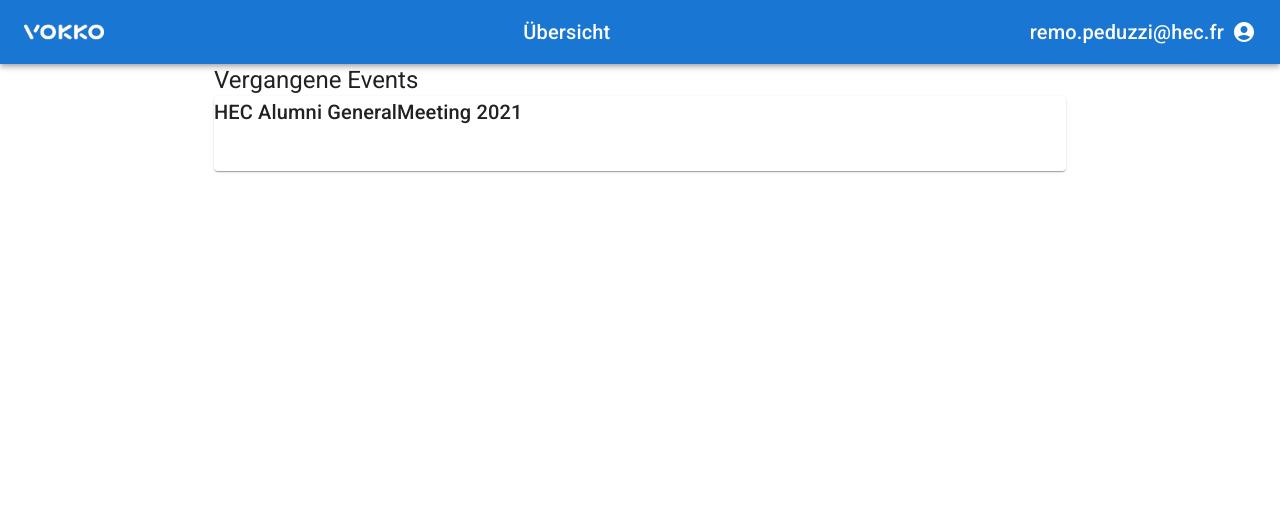
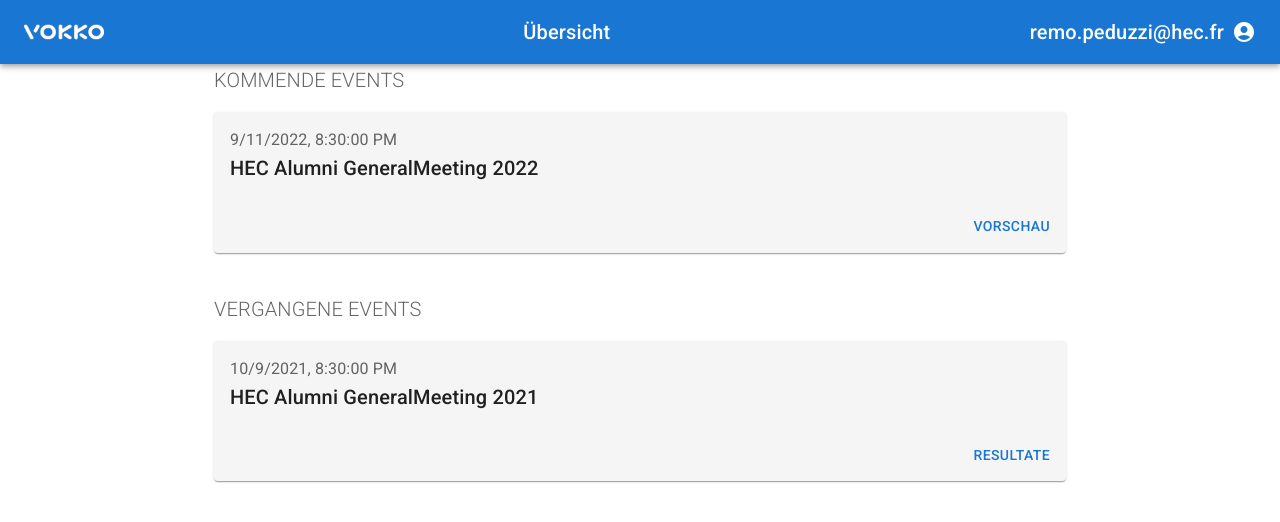
Before and after one commit to raaflaub/e-voting-app, a React (Create React App) app in the folder vokko-e-voting/: page /voter in a window 1280 px wide. Shown: the top 522 px of the page. Built offline with nearby package versions, Linux system fonts and the light colour scheme.

Commit message:
EventList Styling

```diff
--- /dev/null
+++ b/vokko-e-voting/src/event/EventList.tsx
@@ -0,0 +1,32 @@
+import React from 'react';
+import {Button, Paper, Stack, Typography} from "@mui/material";
+import {Event} from '../model/vokkoEvents';
+import EventListItem, {EventListItemProps} from "./EventListItem";
+import CategoryTitle from "../layout/CategoryTitle";
+
+export type EventListProps = {
+    title: string,
+    events: Event[],
+    actionTitle?: string,
+    onAction?: (event: Event) => void,
+    primary?: boolean
+}
+
+export default function EventList({ title, events, actionTitle, onAction, primary }: EventListProps) {
+    return (
+        <>
+        <Stack spacing={2} mb={5}>
+            <CategoryTitle> {title} </CategoryTitle>
+            { events.map(
+                event =>
+                    <EventListItem
+                        key={event.id}
+                        event={event}
+                        actionTitle={actionTitle}
+                        onAction={onAction}
+                        primary={primary} />
+            ) }
+        </Stack>
+        </>
+    );
+}
--- /dev/null
+++ b/vokko-e-voting/src/event/EventListItem.tsx
@@ -0,0 +1,40 @@
+import React from 'react';
+import Card from "@mui/material/Card";
+import CardContent from "@mui/material/CardContent";
+import Typography from "@mui/material/Typography";
+import CardActions from "@mui/material/CardActions";
+import Button from "@mui/material/Button";
+import {Event} from "../model/vokkoEvents";
+
+export type EventListItemProps = {
+        event: Event,
+        actionTitle?: string,
+        onAction?: (event: Event) => void,
+        primary?: boolean
+    }
+
+export default function EventListItem({ event, actionTitle, onAction, primary }: EventListItemProps) {
+    return (
+        <Card sx={{backgroundColor: "#f5f5f5"}} raised={primary}>
+            <CardContent>
+                <Typography color="text.secondary">
+                    { event.eventDateAndTime.toLocaleString() }
+                </Typography>
+                <Typography variant="h6" component="div">
+                    { event.title }
+                </Typography>
+            </CardContent>
+            {
+                onAction &&
+                <CardActions sx={{display: 'flex', justifyContent: 'end'}}>
+                    <Button
+                        variant={(primary ? "contained" : "text")}
+                        onClick={e => onAction(event)}
+                    >
+                        { actionTitle }
+                    </Button>
+                </CardActions>
+            }
+        </Card>
+    );
+}
--- a/vokko-e-voting/src/event/VokkoEventList.tsx
+++ /dev/null
@@ -1,23 +0,0 @@
-import React from 'react';
-import {Button, Paper, Stack, Typography} from "@mui/material";
-import {Event} from '../model/vokkoEvents';
-
-export type VokkoEventListProps = { title: string, events: Event[], onDetail?: (event: Event) => void, onJoin?: (event: Event) => void }
-
-export default function VokkoEventList({ title, events, onDetail, onJoin }: VokkoEventListProps) {
-    return (
-        <>
-        <Stack>
-            <Typography variant="h5"> {title} </Typography>
-            { events.map(
-                event =>
-                    <Paper key={event.id} style={{height:75, width:"100%", }}
-                           onClick={e => { if (onDetail) onDetail(event);} }>
-                        <Typography variant="h6"> {event.title} </Typography>
-                        { onJoin && <Button onClick={ e => onJoin(event) }>Teilnehmen</Button>}
-                    </Paper>
-            ) }
-        </Stack>
-        </>
-    );
-}
--- a/vokko-e-voting/src/voter/VoterEventDashboard.tsx
+++ b/vokko-e-voting/src/voter/VoterEventDashboard.tsx
@@ -1,9 +1,9 @@
 import React from 'react';
 import VokkoHeader from "../header/VokkoHeader";
-import VokkoEventList from "../event/VokkoEventList";
+import EventList from "../event/EventList";
 import {Container} from "@mui/material";
 import {useNavigate} from "react-router-dom";
-import {currentEvents, Event, pastEvents} from "../model/vokkoEvents";
+import {currentEvents, Event, futureEvents, pastEvents} from "../model/vokkoEvents";
 
 export type VoterEventDashboardProps = {}
 
@@ -12,11 +12,18 @@ export default function VoterEventDashboard({}: VoterEventDashboardProps) {
     const navigate = useNavigate();
 
     const joinVokkoEvent = (vokkoEvent: Event) => {
+        alert(`Navigate to: /voter/event-session/${vokkoEvent.id}`)
         navigate(`/voter/event-session/${vokkoEvent.id}`);
     };
 
     const viewVokkoEventResults = (vokkoEvent: Event) => {
+        alert(`Navigate to: /voter/event-results/${vokkoEvent.id}`)
         navigate(`/voter/event-results/${vokkoEvent.id}`);
+    };
+
+    const viewVokkoEventPreview = (vokkoEvent: Event) => {
+        alert(`Navigate to: /voter/event-preview/${vokkoEvent.id}`)
+        navigate(`/voter/event-preview/${vokkoEvent.id}`);
     };
 
     return (
@@ -24,12 +31,32 @@ export default function VoterEventDashboard({}: VoterEventDashboardProps) {
             <VokkoHeader title="Übersicht" backButton={false} userProfile={true} />
             <Container maxWidth="md">
                 {
+                    futureEvents && (futureEvents.length > 0) &&
+                    <EventList
+                        title="Kommende Events"
+                        events={futureEvents}
+                        actionTitle="Vorschau"
+                        onAction={viewVokkoEventPreview}
+                    />
+                }
+                {
                     currentEvents && (currentEvents.length > 0) &&
-                    <VokkoEventList title="Aktuelle Events" events={currentEvents} onJoin={joinVokkoEvent} />
+                    <EventList
+                        title="Aktuelle Events"
+                        events={currentEvents}
+                        actionTitle="Teilnehmen"
+                        onAction={joinVokkoEvent}
+                        primary={true}
+                    />
                 }
                 {
                     pastEvents && (pastEvents.length > 0) &&
-                    <VokkoEventList title="Vergangene Events" events={pastEvents} onDetail={viewVokkoEventResults} />
+                    <EventList
+                        title="Vergangene Events"
+                        events={pastEvents}
+                        actionTitle="Resultate"
+                        onAction={viewVokkoEventResults}
+                    />
                 }
             </Container>
         </>
```
